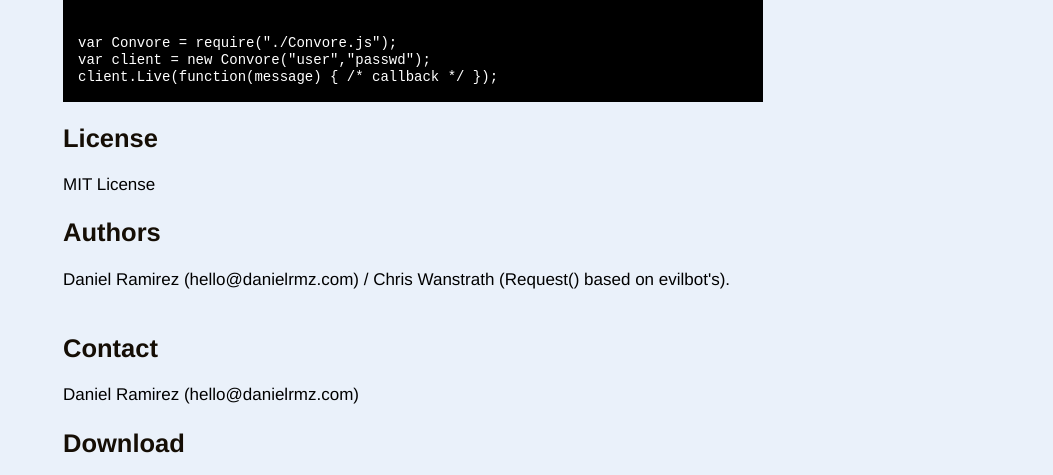
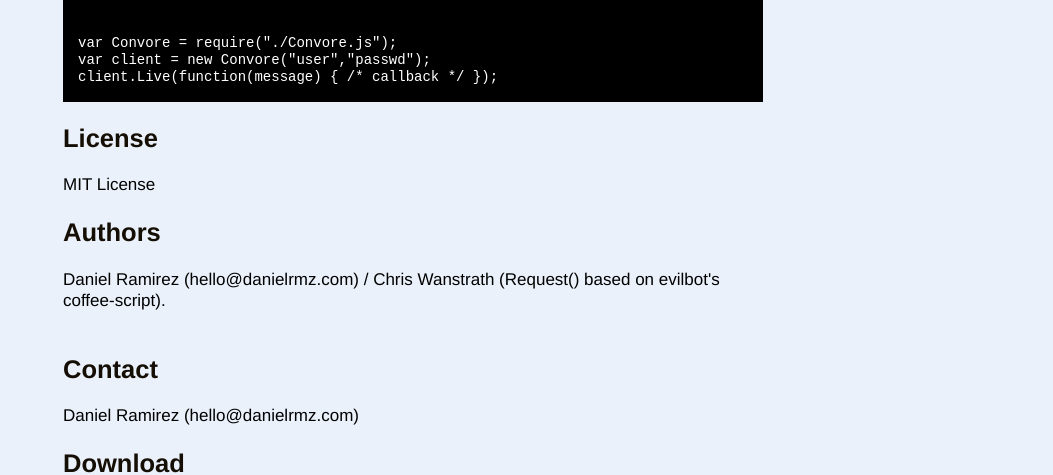
Before and after one commit to danielrmz/Convore.js, a plain HTML site: page index.html in a window 1280 px wide. Shown: the part 330-805 px from the top of the page, without its empty margins (227-1280 px from the left). Drawn offline with Linux system fonts and the light colour scheme.

Commit message:
Edited index.html via GitHub

```diff
--- a/index.html
+++ b/index.html
@@ -60,7 +60,7 @@ client.Live(function(message) { /* callback */ });</pre></p>
 <h2>License</h2>
 <p>MIT License</p>
 <h2>Authors</h2>
-<p>Daniel Ramirez (hello@danielrmz.com) / Chris Wanstrath (Request() based on evilbot's).
+<p>Daniel Ramirez (hello@danielrmz.com) / Chris Wanstrath (Request() based on evilbot's coffee-script).
 <br/>
 <br/>      </p>
 <h2>Contact</h2>
```
